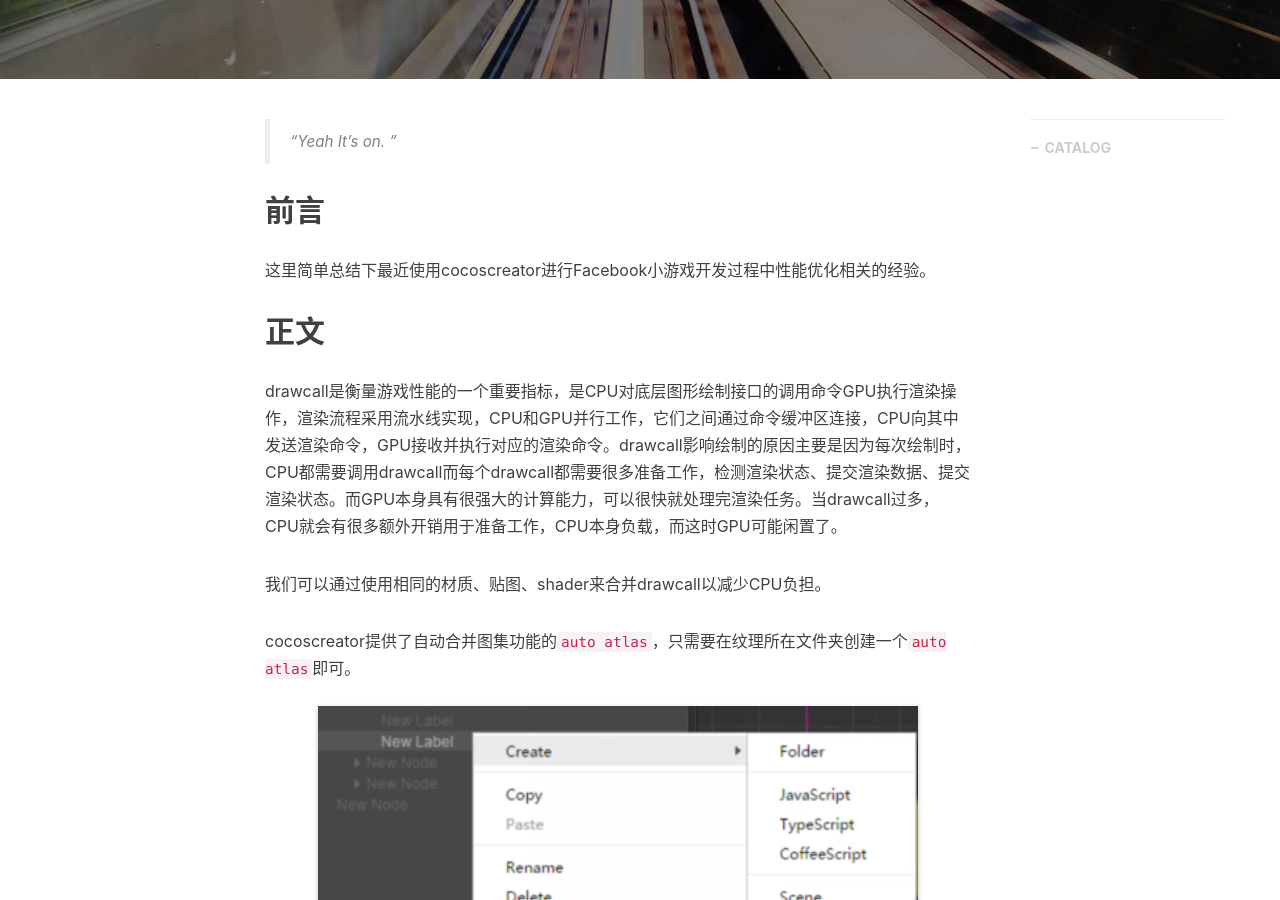
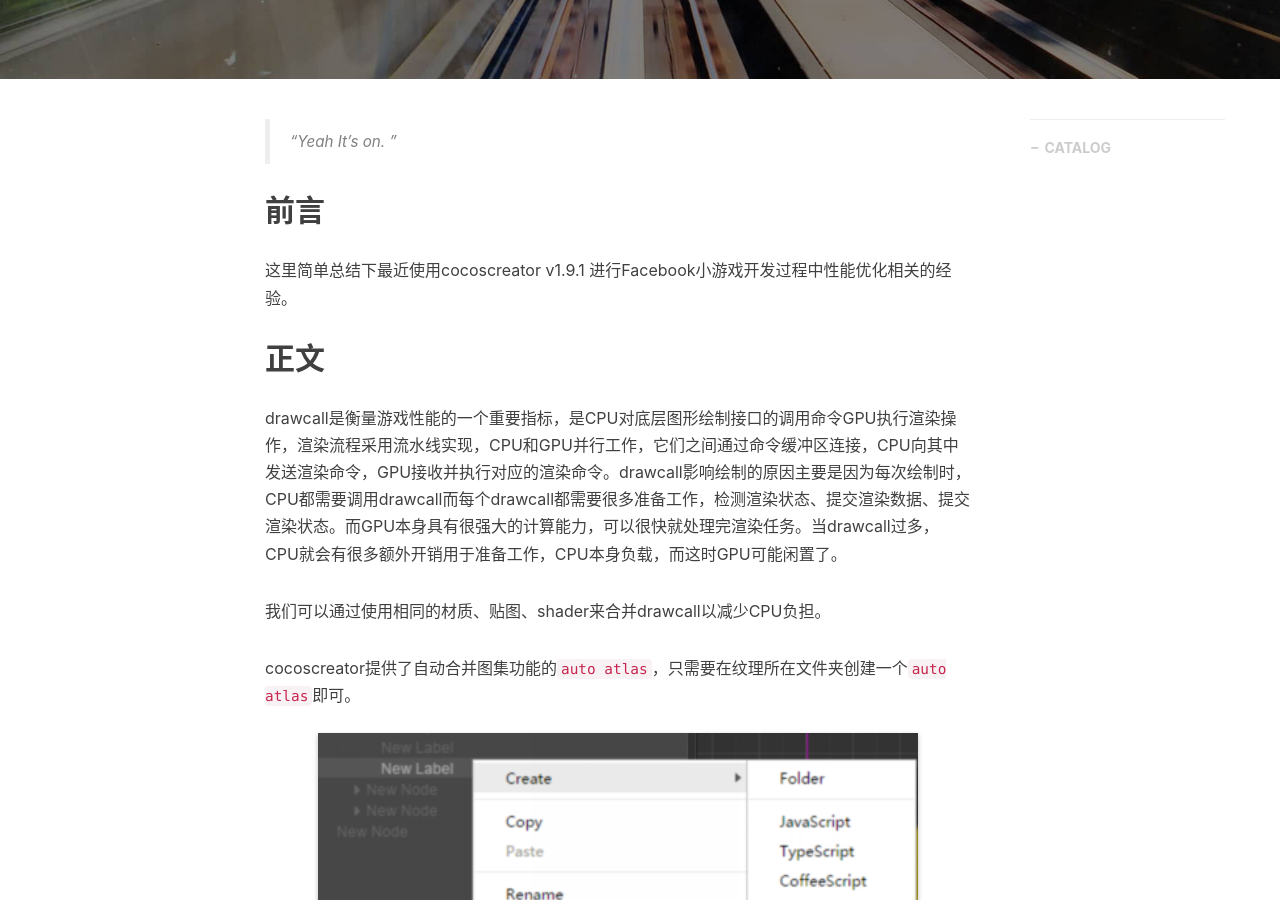
Before and after one commit to huangx916/huangx916.github.io, a Jekyll site: the page built from _posts/2018-12-04-cocos.markdown, in a window 1280 px wide and 900 px high, scrolled down 444 px. Built offline with Jekyll 4.4.1, drawn with Linux system fonts in a browser that asks for light colours; nearby versions of some CDN libraries; comment, search, counter and statistics services are not loaded.

Commit message:
add version

```diff
--- a/_posts/2018-12-04-cocos.markdown
+++ b/_posts/2018-12-04-cocos.markdown
@@ -13,7 +13,7 @@ tags:
 > “Yeah It's on. ”
 
 ## 前言
-这里简单总结下最近使用cocoscreator进行Facebook小游戏开发过程中性能优化相关的经验。
+这里简单总结下最近使用cocoscreator v1.9.1 进行Facebook小游戏开发过程中性能优化相关的经验。
 ## 正文
 drawcall是衡量游戏性能的一个重要指标，是CPU对底层图形绘制接口的调用命令GPU执行渲染操作，渲染流程采用流水线实现，CPU和GPU并行工作，它们之间通过命令缓冲区连接，CPU向其中发送渲染命令，GPU接收并执行对应的渲染命令。drawcall影响绘制的原因主要是因为每次绘制时，CPU都需要调用drawcall而每个drawcall都需要很多准备工作，检测渲染状态、提交渲染数据、提交渲染状态。而GPU本身具有很强大的计算能力，可以很快就处理完渲染任务。当drawcall过多，CPU就会有很多额外开销用于准备工作，CPU本身负载，而这时GPU可能闲置了。
 
```
